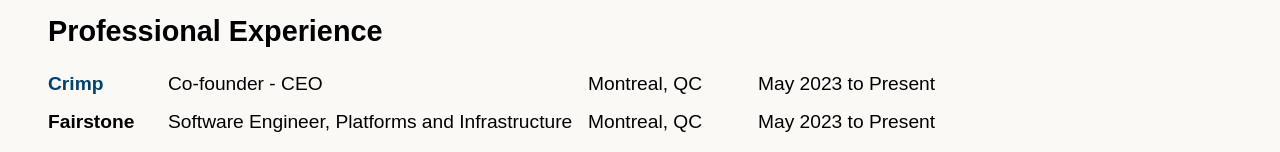
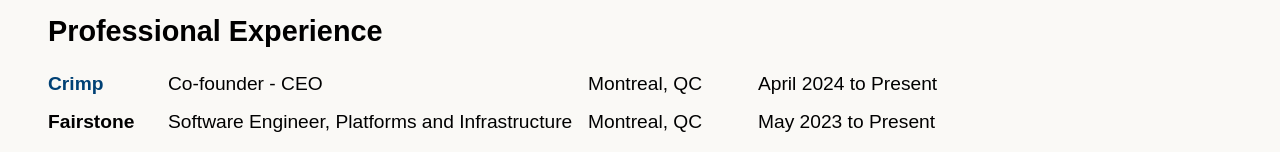
Before and after one commit to xinxin001/xrli, a Next.js app: page / in a window 1280 px wide. Shown: the part 479-631 px from the top of the page. Built offline with nearby package versions, Linux system fonts and the light colour scheme.

Commit message:
fix date

```diff
--- a/pages/index.tsx
+++ b/pages/index.tsx
@@ -87,7 +87,7 @@
             </span>
             <span className={styles.title}>Co-founder - CEO</span>
             <span className={styles.location}>Montreal, QC</span>
-            <span className={styles.date}>May 2023 to Present</span>
+            <span className={styles.date}>April 2024 to Present</span>
           </div>
 
           {/* Fairstone Entry */}
```
